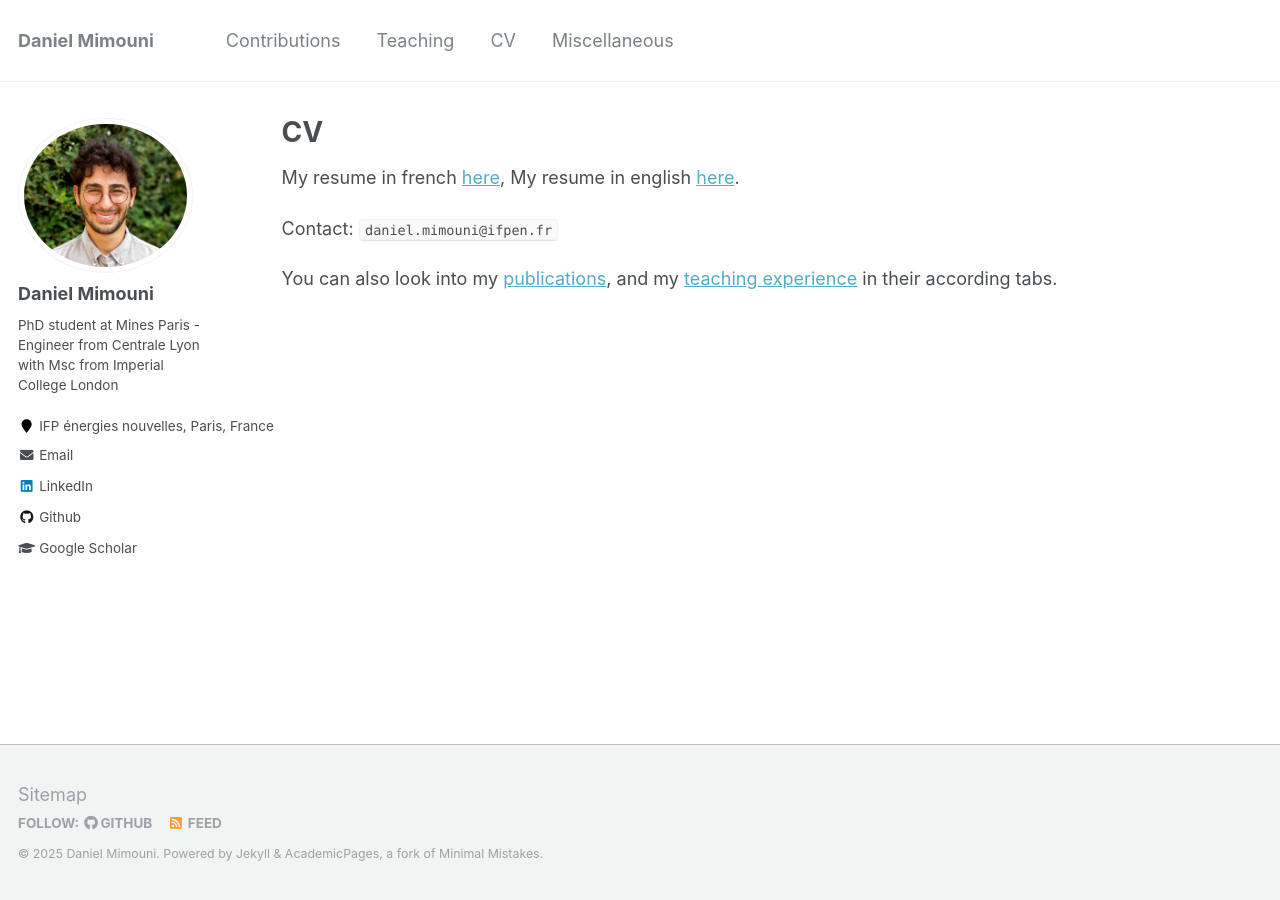
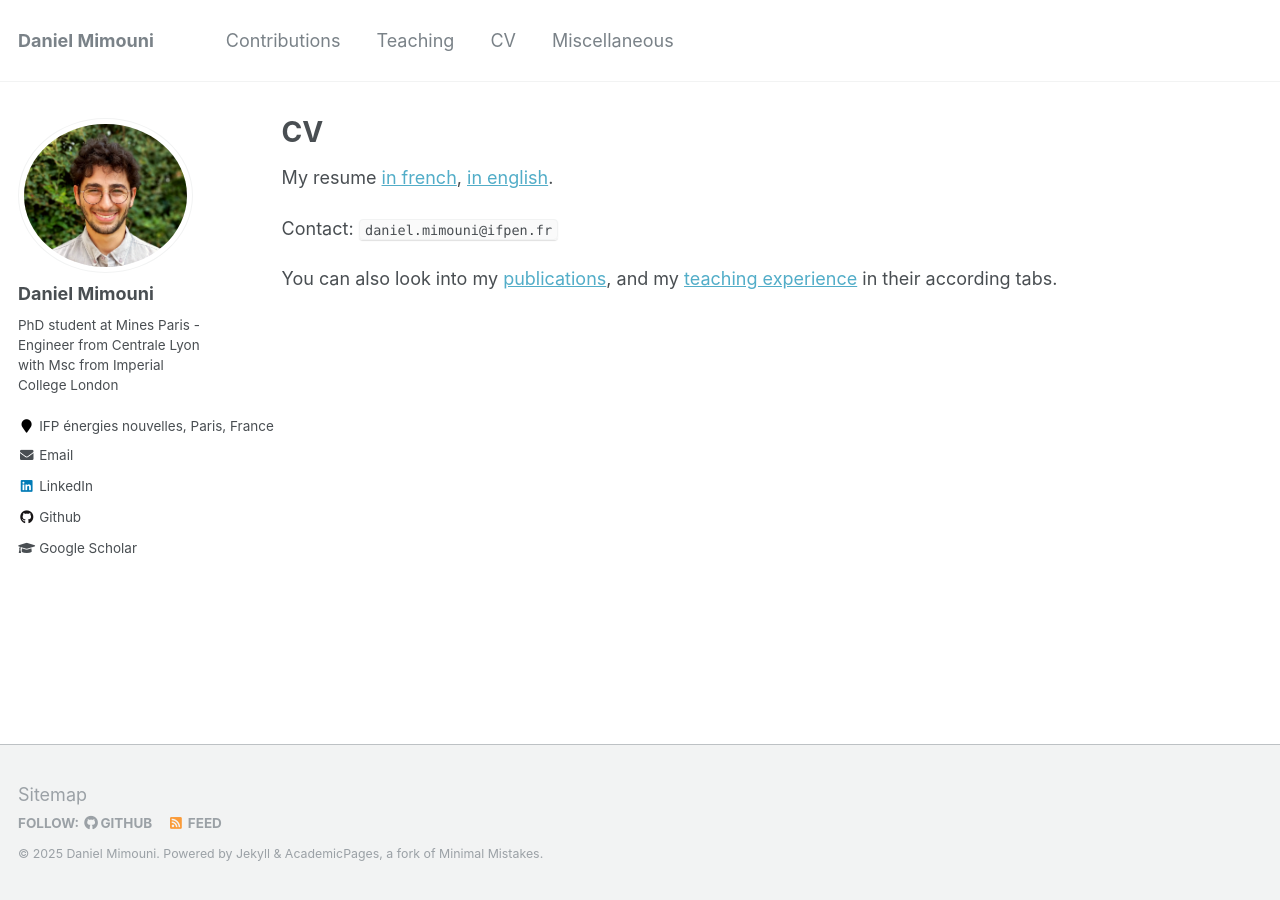
Before and after one commit to dan-mim/dan-mim.github.io, a Jekyll site: the page built from _pages/cv.md, in a window 1280 px wide. Built offline with Jekyll 4.4.1, drawn with Linux system fonts in a browser that asks for light colours.

Commit message:
Update cv.md

```diff
--- a/_pages/cv.md
+++ b/_pages/cv.md
@@ -9,8 +9,7 @@ redirect_from:
 
 {% include base_path %}
 
-My resume in french <a href="/files/CV_Daniel_Mimouni.pdf">here</a>,
-My resume in english <a href="/files/CV_Daniel_Mimouni_anglais.pdf">here</a>.
+My resume <a href="/files/CV_Daniel_Mimouni.pdf">in french</a>, <a href="/files/CV_Daniel_Mimouni_anglais.pdf">in english</a>.
 
 Contact: `daniel.mimouni@ifpen.fr`
 
```
